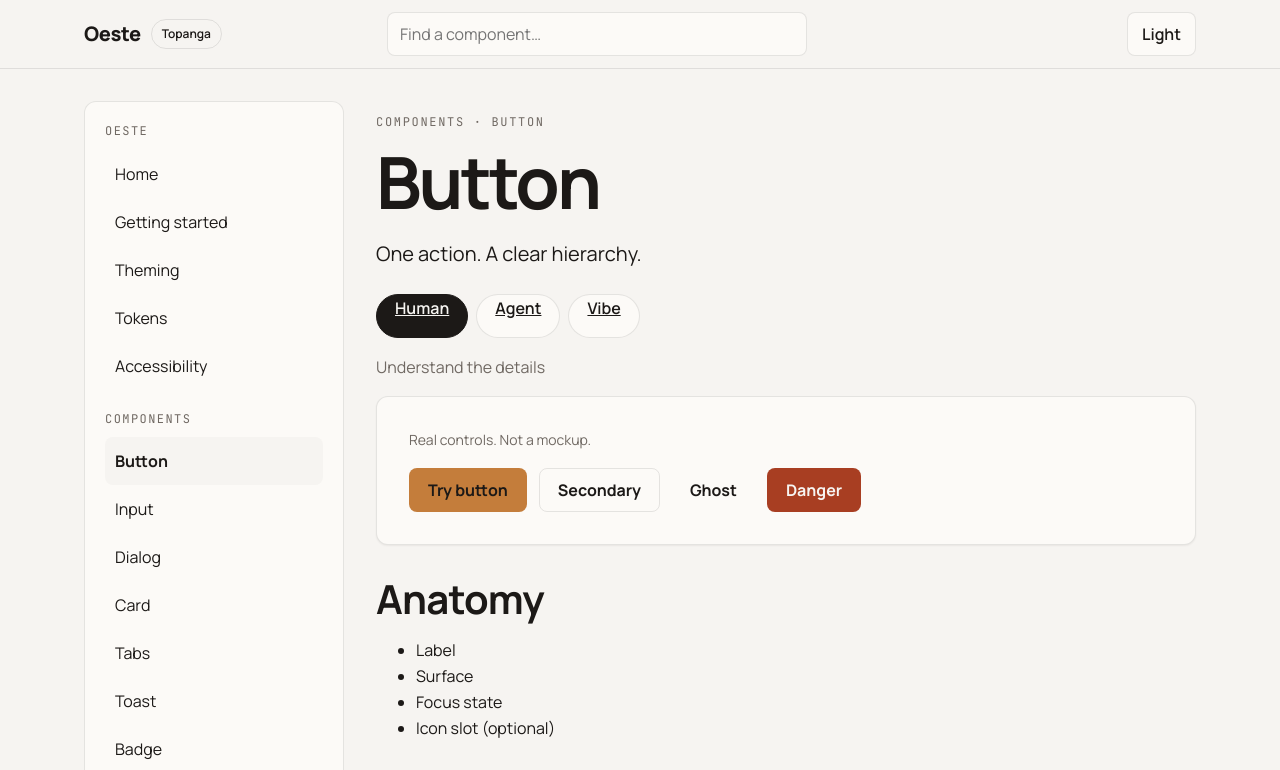
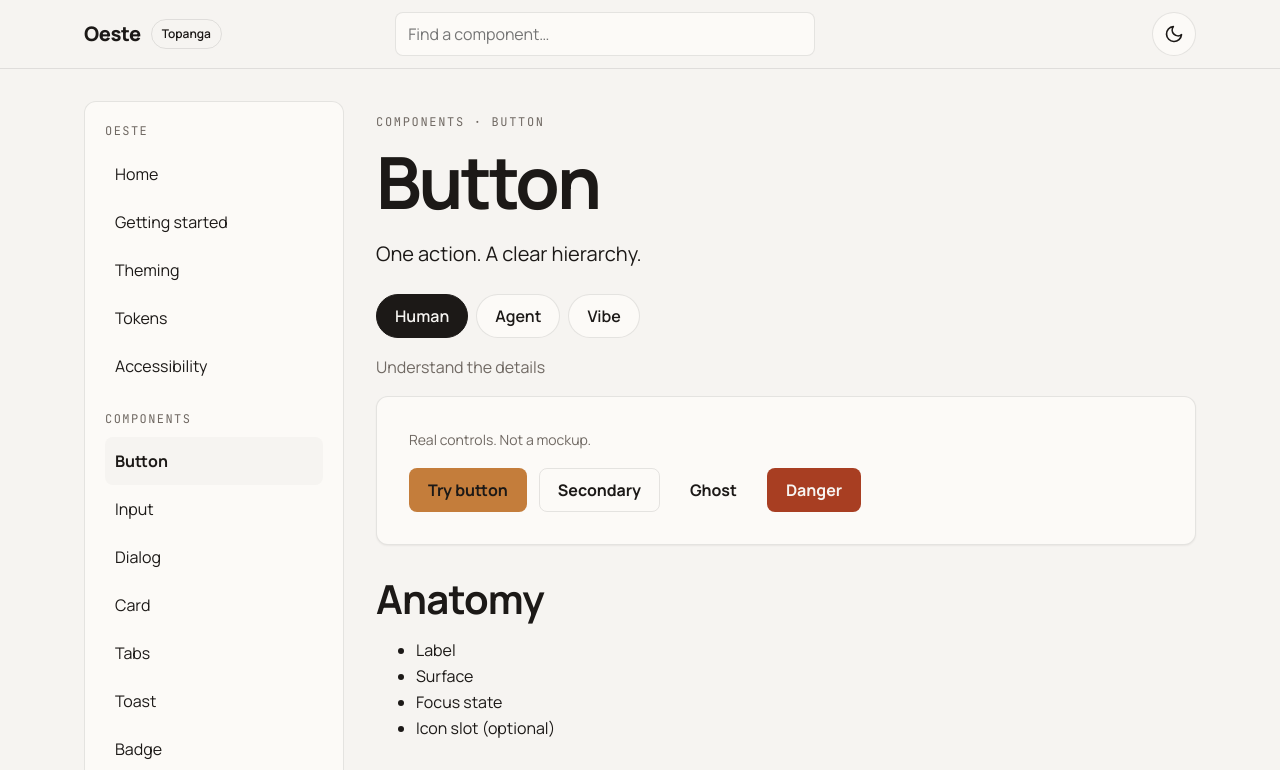
Before and after one commit to eric2busy/Oeste, a website: page site/index.html in a window 1280 px wide. Both pictures are taken after a click on the link "Button". Shown: the top 770 px of the page. Drawn offline with Linux system fonts and the light colour scheme.

Commit message:
Oeste design system foundation v0.1.0: canonical tokens, 9 primitives, docs site

```diff
--- a/site/app.js
+++ b/site/app.js
@@ -106,7 +106,6 @@ function setTheme(theme) {
   document.documentElement.dataset.theme = theme;
   localStorage.setItem("oeste-theme", theme);
   const btn = $(" #themeToggle".trim());
-  btn.textContent = theme === "light" ? "Light" : "Dark";
   btn.setAttribute("aria-pressed", theme === "dark" ? "true" : "false");
   btn.setAttribute("aria-label", "Theme: " + (theme === "light" ? "Light" : "Dark") + ". Switch to " + (theme === "light" ? "dark" : "light") + ".");
 }
--- a/site/index.html
+++ b/site/index.html
@@ -14,14 +14,14 @@
 <a class="skip" href="#view">Skip to content</a>
 <header class="topbar">
   <div class="topbar-inner">
-    <button class="menu-btn" id="menuBtn" type="button" aria-expanded="false" aria-controls="sidebar" aria-label="Toggle navigation">Menu</button>
     <a class="wordmark" href="#/home" aria-label="Oeste home">Oeste</a>
     <span class="theme-pill">Topanga</span>
     <label class="search-wrap" for="siteSearch"><span class="sr-only">Find a component</span>
       <input id="siteSearch" type="search" placeholder="Find a component…" autocomplete="off">
     </label>
     <div class="search-results" id="searchResults" hidden></div>
-    <button class="theme-toggle" id="themeToggle" type="button" aria-pressed="false" aria-label="Theme: Light. Switch to dark.">Light</button>
+    <button class="theme-toggle" id="themeToggle" type="button" aria-pressed="false" aria-label="Theme: Light. Switch to dark."><svg class="icon icon-moon" width="20" height="20" viewBox="0 0 24 24" fill="none" stroke="currentColor" stroke-width="2" stroke-linecap="round" stroke-linejoin="round" aria-hidden="true"><path d="M21 12.79A9 9 0 1 1 11.21 3 7 7 0 0 0 21 12.79z"/></svg><svg class="icon icon-sun" width="20" height="20" viewBox="0 0 24 24" fill="none" stroke="currentColor" stroke-width="2" stroke-linecap="round" stroke-linejoin="round" aria-hidden="true"><circle cx="12" cy="12" r="4"/><path d="M12 2v2M12 20v2M4.93 4.93l1.41 1.41M17.66 17.66l1.41 1.41M2 12h2M20 12h2M4.93 19.07l1.41-1.41M17.66 6.34l1.41-1.41"/></svg></button>
+    <button class="menu-btn" id="menuBtn" type="button" aria-expanded="false" aria-controls="sidebar" aria-label="Toggle navigation">Menu</button>
   </div>
 </header>
 <div class="layout">
--- a/site/styles.css
+++ b/site/styles.css
@@ -31,11 +31,19 @@ button { cursor: pointer; }
   width: 100%; min-height: var(--touch-min); border: 1px solid var(--color-border); border-radius: 8px;
   background: var(--color-surface); color: var(--color-text); padding: 0 12px;
 }
-.menu-btn, .theme-toggle {
+.menu-btn {
   min-height: var(--touch-min); border: 1px solid var(--color-border); border-radius: 8px;
   background: var(--color-surface); color: var(--color-text); padding: 0 14px; font-weight: 600;
 }
-.theme-toggle { margin-left: auto; }
+.theme-toggle {
+  margin-left: auto; width: var(--touch-min); height: var(--touch-min); min-height: var(--touch-min);
+  border: 1px solid var(--color-border); border-radius: 999px; padding: 0;
+  background: var(--color-surface); color: var(--color-text);
+  display: inline-flex; align-items: center; justify-content: center;
+}
+.theme-toggle .icon { display: block; }
+html[data-theme="light"] .theme-toggle .icon-sun { display: none; }
+html[data-theme="dark"] .theme-toggle .icon-moon { display: none; }
 .search-results {
   position: absolute; top: 100%; left: 16px; right: 16px; z-index: 60;
   background: var(--color-surface); border: 1px solid var(--color-border); border-radius: 8px;
@@ -80,7 +88,7 @@ h3 { font-size: var(--type-heading); margin: 24px 0 8px; }
 .copy-btn { background: var(--color-text); color: var(--color-bg); font-size: 0.875rem; padding: 0 14px; }
 .copy-btn.secondary { background: transparent; color: var(--color-text); border-color: var(--color-border); }
 .lens-bar { display: flex; flex-wrap: wrap; gap: 8px; margin: 24px 0 8px; }
-.lens-btn { min-height: var(--touch-min); border-radius: 999px; border: 1px solid var(--color-border); background: var(--color-surface); color: var(--color-text); padding: 0 18px; font-weight: 600; }
+.lens-btn { min-height: var(--touch-min); border-radius: 999px; border: 1px solid var(--color-border); background: var(--color-surface); color: var(--color-text); padding: 0 18px; font-weight: 600; display: inline-flex; align-items: center; justify-content: center; text-decoration: none; line-height: 1; }
 .lens-btn.active { background: var(--color-text); color: var(--color-bg); border-color: var(--color-text); }
 .demo {
   border: 1px solid var(--color-border); border-radius: 12px; background: var(--color-surface);
```
